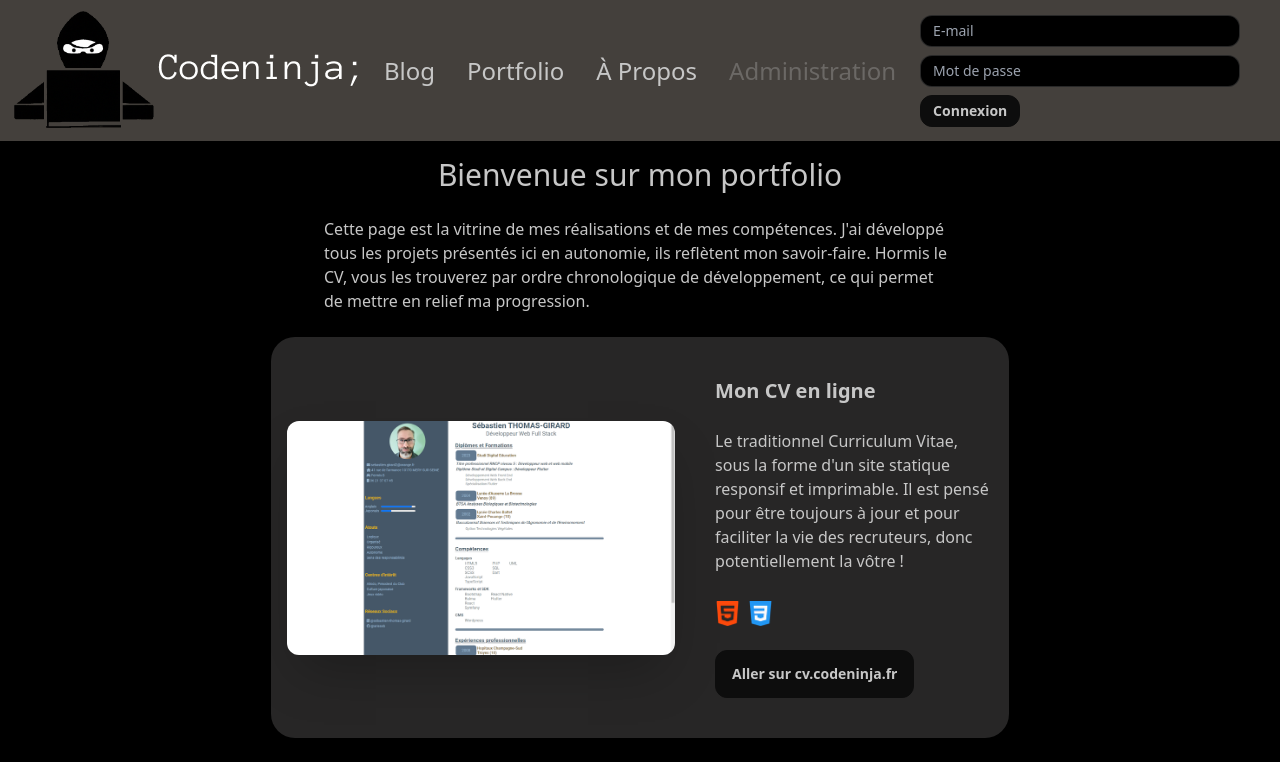
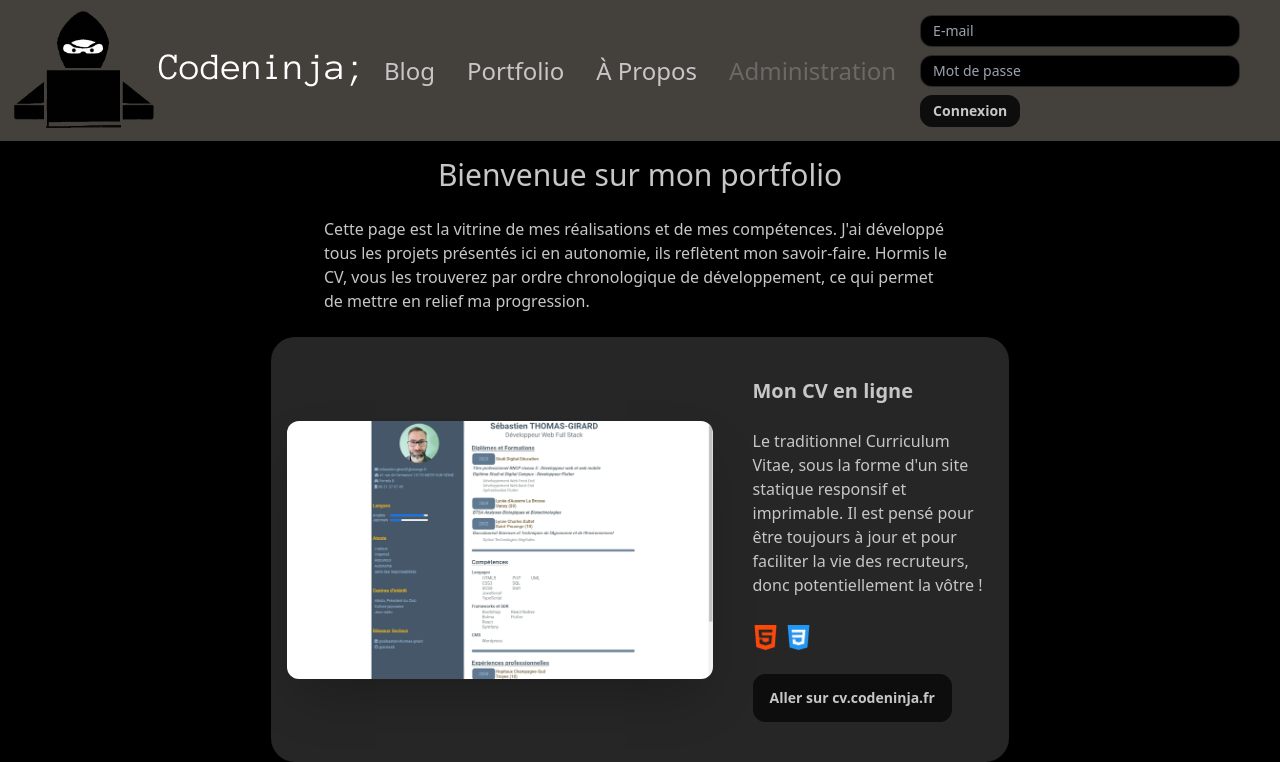
Before and after one commit to arieseb/portfolio, a React (Create React App) app: page /portfolio in a window 1280 px wide. Shown: the top 762 px of the page. Built offline with nearby package versions, Linux system fonts and the light colour scheme; no server answers.

Commit message:
Fix portfolio image display on iPhone

```diff
--- a/src/Components/SiteCard.jsx
+++ b/src/Components/SiteCard.jsx
@@ -6,9 +6,9 @@ const SiteCard = ({ siteTitle, imageName, description, siteLink, shownLink, stac
 
   return(
     <div className='hero-content columns-2 flex-col xl:flex-row'>
-      <figure className='w-fit px-6 xl:px-0'>
+      <figure className='px-6 xl:px-0'>
         <a href={siteLink}>
-          <img src={imagePath} alt={siteTitle} className='rounded-xl shadow-2xl h-fit'/>
+          <img src={imagePath} alt={siteTitle} className='rounded-xl shadow-2xl aspect-[56.25%] md:aspect-[894/541]'/>
         </a>
       </figure>
       <div className='xl:ps-6 w-3/4'>
```
Also changed, not shown: public/manifest.json.
